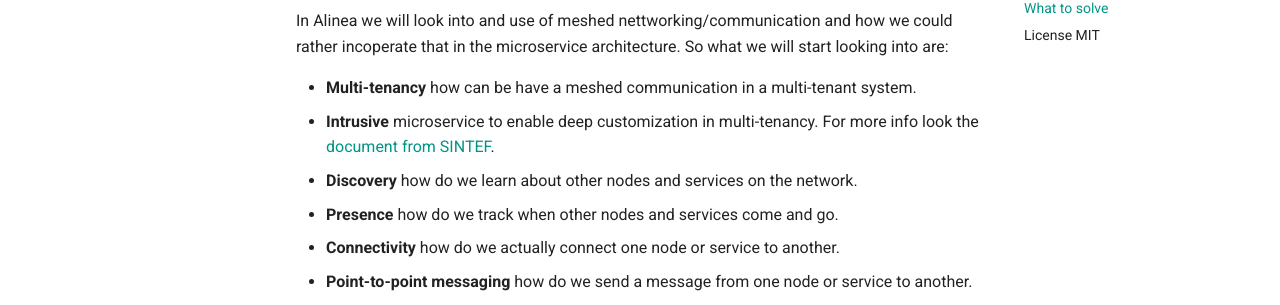
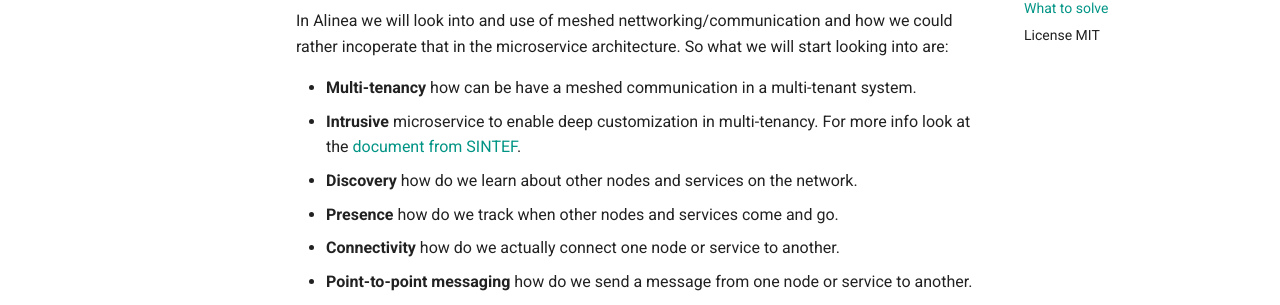
Before and after one commit to idarb-oss/alinea-doc, an MkDocs documentation site: the page built from docs/index.md, in a window 1280 px wide and 900 px high, scrolled down 1388 px. Shown: the part 148-453 px from the top of the window. Built offline with MkDocs 1.6.1 and Material for MkDocs 9.7.7, drawn with Linux system fonts in a browser that asks for light colours; comment, search, counter and statistics services are not loaded; the version menu is left out.

Commit message:
docs: :memo: Fixed some typos

```diff
--- a/docs/index.md
+++ b/docs/index.md
@@ -29,7 +29,7 @@
 In Alinea we will look into and use of meshed nettworking/communication and how we could rather incoperate that in the microservice architecture. So what we will start looking into are:
 
 - **Multi-tenancy** how can be have a meshed communication in a multi-tenant system.
-- **Intrusive** microservice to enable deep customization in multi-tenancy. For more info look the [document from SINTEF](https://sintef.brage.unit.no/sintef-xmlui/bitstream/handle/11250/2586190/Using_Intrusive_Microservices_to_Enable_Deep_Customization_of_Multi_Tenant_SaaS.pdf?sequence=4).
+- **Intrusive** microservice to enable deep customization in multi-tenancy. For more info look at the [document from SINTEF](https://sintef.brage.unit.no/sintef-xmlui/bitstream/handle/11250/2586190/Using_Intrusive_Microservices_to_Enable_Deep_Customization_of_Multi_Tenant_SaaS.pdf?sequence=4).
 - **Discovery** how do we learn about other nodes and services on the network.
 - **Presence** how do we track when other nodes and services come and go.
 - **Connectivity** how do we actually connect one node or service to another.
```
Also changed, not shown: docs/services/tenant-manager.md (+1 -1 lines), docs/standardization/overview.md (+0 -2 lines).
